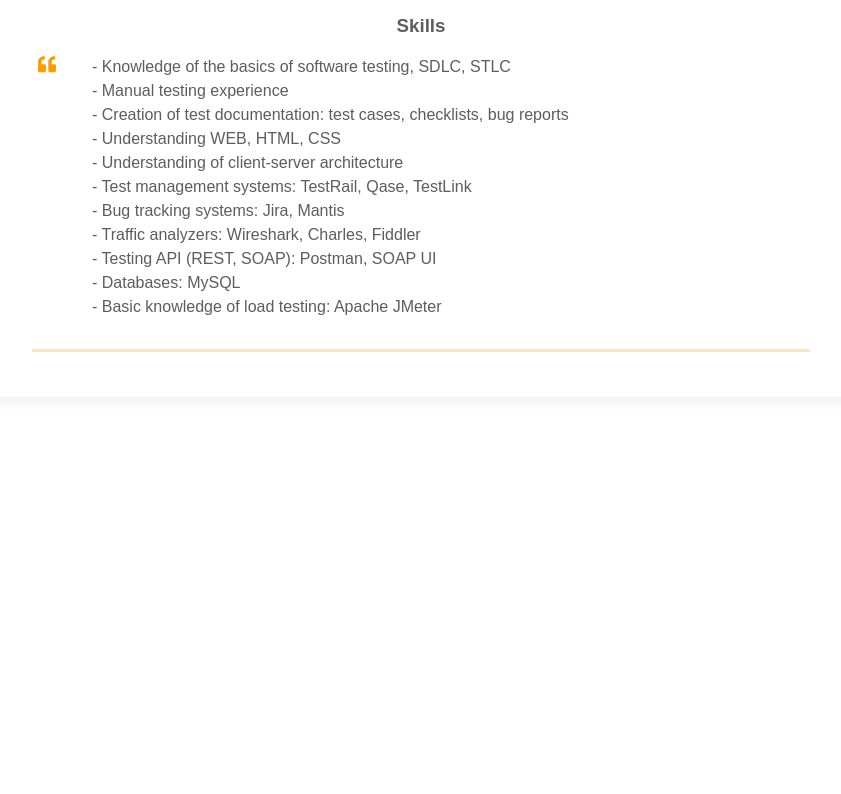
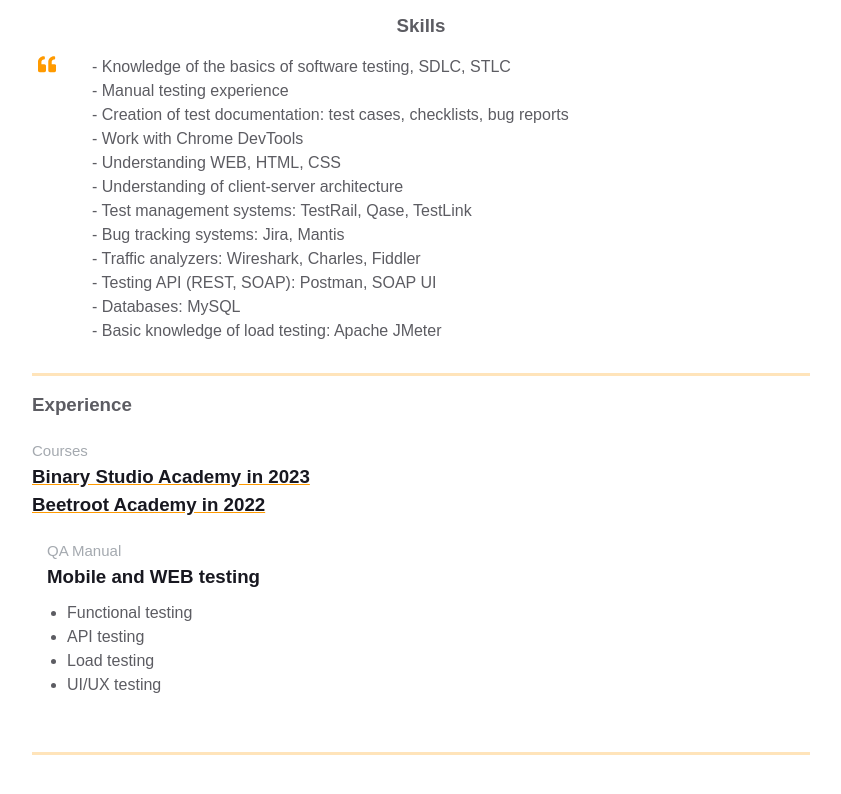
Before and after one commit to sivochkavika/homepage, a plain HTML site: page index.html in a window 1280 px wide. Shown: the part 554-1348 px from the top of the page, without its empty margins (219-1060 px from the left). Before the commit the page ends 1002 px from the top, so only its background shows below. Drawn offline with Linux system fonts and the light colour scheme.

Commit message:
Add experiences block

```diff
--- a/index.html
+++ b/index.html
@@ -97,6 +97,7 @@
 				     						 - Manual testing experience</br>
 											- Creation of test documentation: test cases,
 											checklists, bug reports</br>
+											- Work with Chrome DevTools</br>
 											- Understanding WEB, HTML, CSS</br>
 											- Understanding of client-server architecture</br>
 											- Test management systems: TestRail, Qase,
@@ -109,12 +110,41 @@
 											JMeter
 					</p>
 				    </div>
-
-
-
 				    </div>
 				  </div>
-				</div>
+				 </div>
+				 <div class="container">
+					  <div class="resume__block">
+					    <div class="main-info fh">
+
+					      <div class="experiences">
+					      	<h3 class="experiences__header">Experience</h3>
+									  <div class="experiences__company">
+									    <div class="experiences__company-header">
+									      <span class="experiences__company-header-durability">Courses</span>
+									      <h3 class="experiences__company-header-name">Binary Studio Academy in 2023</br>
+									      												Beetroot Academy in 2022
+									      </h3>
+									    </div>
+
+									    <div class="experiences__company-project">
+									      <span class="experiences__company-project-role">QA Manual</span>
+									      <h3 class="experiences__company-project-name">Mobile and WEB testing</h3>
+									      <ul class="experiences__company-project-responsibilities">
+									        <li>Functional testing</li>
+									        <li>API testing</li>
+									        <li>Load testing</li>
+									        <li>UI/UX testing</li>
+									      </ul>
+									    </div>
+									  </div>
+									</div>
+					      </div>
+
+					      <div class="additional-info fv"></div>
+					    </div>
+					  </div>
+					</div>
 	    </div>
 	  </div>
 	</main>
```
